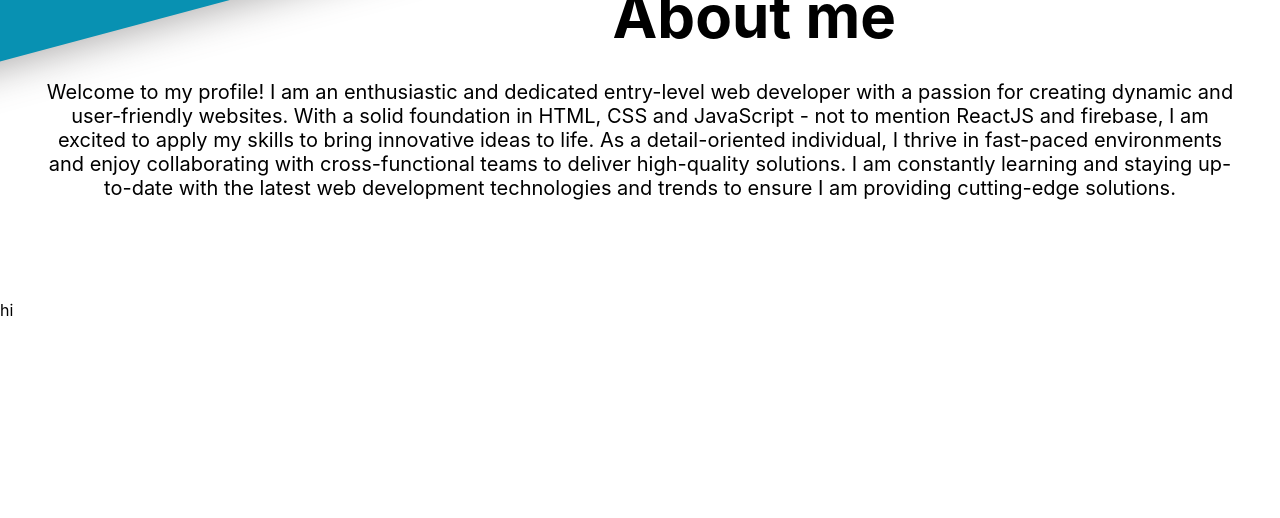
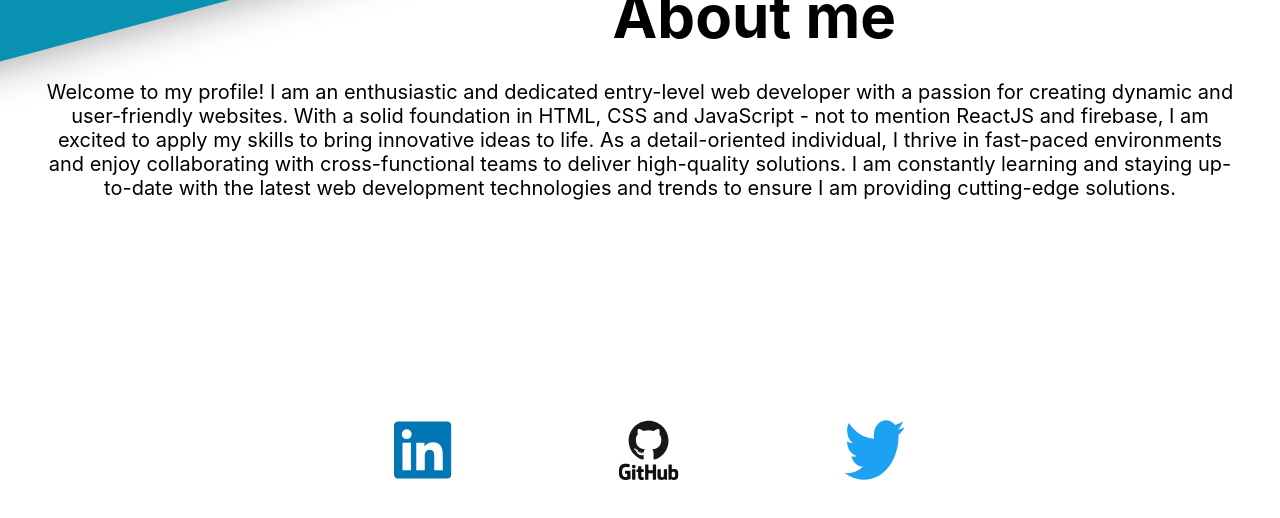
Before and after one commit to SalamanderCtesiphon/personal-portfolio, a React (Create React App) app: page / in a window 1280 px wide. Shown: the part 660-1178 px from the top of the page. Built offline with nearby package versions, Linux system fonts and the light colour scheme.

Commit message:
added icons with links to my social media

```diff
--- a/src/App.css
+++ b/src/App.css
@@ -59,4 +59,15 @@ img {
 
 .icon-container {
   position: absolute;
+  top: 135%;
+  right: 28%;
+  width: 40vw;
+  height: auto;
+  display: flex;
+  justify-content: space-between;
 }
+
+.icons {
+  width: 60px;
+  height: auto;
+}
--- a/src/App.js
+++ b/src/App.js
@@ -1,12 +1,18 @@
 import './App.css';
 import Header from './components/Header';
+import github from './icons/github-original-wordmark.svg'
+import linked from './icons/linkedin-original.svg'
+import twit from './icons/twitter-original.svg'
 
 function App() {
   return (
     <div className="App">
       <Header />
-      <div className='icon-container'>hi</div>
-
+      <div className='icon-container'>
+      <a href='https://www.linkedin.com/in/shannon-brookshire-817577265/' ><img className='icons' alt='linked in link'src={linked}></img></a>
+      <a href="https://github.com/SalamanderCtesiphon/" ><img className='icons' alt='git hub link' src={github}></img></a>
+      <a href='https://twitter.com/Shannon99535365'><img className='icons' alt='twitter link' src={twit} ></img></a>
+      </div>
     </div>
   );
 }
```
